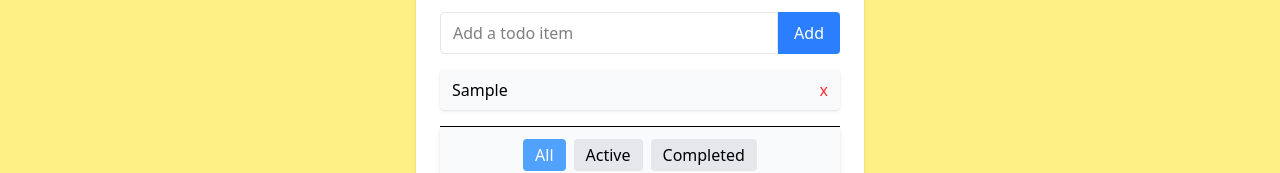
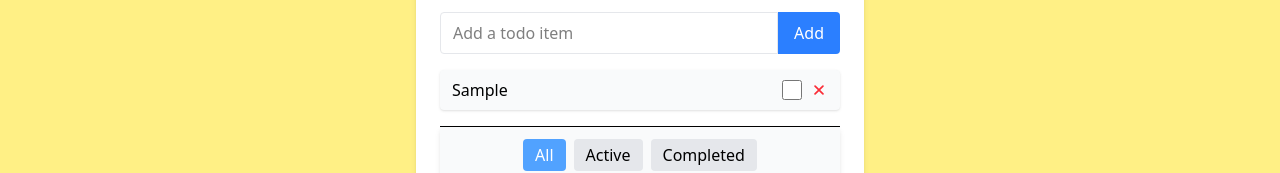
Before and after one commit to ifechiglory/to-do, a React (Vite) app: page / in a window 1280 px wide. Both pictures are taken after typing "Sample" into the empty fields and a click on the button "Add". Shown: the part 164-337 px from the top of the page. Built offline with nearby package versions, Linux system fonts and the light colour scheme.

Commit message:
add feature: conditional filtering

```diff
--- a/package.json
+++ b/package.json
@@ -14,6 +14,7 @@
     "@tailwindcss/vite": "^4.1.12",
     "react": "^19.1.1",
     "react-dom": "^19.1.1",
+    "react-icons": "^5.5.0",
     "react-redux": "^9.2.0",
     "react-router-dom": "^7.8.1",
     "tailwindcss": "^4.1.12"
--- a/src/components/TodoList.jsx
+++ b/src/components/TodoList.jsx
@@ -6,6 +6,7 @@ import {
   clearTodos,
 } from "../features/todos/todosSlice";
 import { useState } from "react";
+import { IoClose } from 'react-icons/io5'
 
 export default function TodoList() {
   const todos = useSelector((state) => state.todos);
@@ -42,45 +43,54 @@ export default function TodoList() {
         </button>
       </section>
       <ul className="space-y-2">
-        {filteredTodos.length > 0 ? (
+        {todos.length === 0 ? (
+          // Entire todo list is empty
+          <li className="bg-gray-100 text-center text-gray-500 italic px-4 py-6 rounded-lg shadow-md">
+            <p className="text-sm">
+              You currently have nothing on your todo list.
+            </p>
+            <p className="text-xs mt-1">
+              Add a todo item to your list to get started ✅
+            </p>
+          </li>
+        ) : filteredTodos.length === 0 && filter === "Completed" ? (
+          <li className="bg-gray-100 text-center text-gray-500 italic px-4 py-6 rounded-lg shadow-md">
+            <p className="text-sm">You have not completed any todo item yet.</p>
+          </li>
+        ) : (
           filteredTodos.map((todo) => (
             <li
-              className="flex justify-between items-center bg-gray-50 px-3 py-2 rounded shadow-sm"
               key={todo.id}
+              className={`flex justify-between items-center bg-gray-50 px-3 py-2 rounded shadow-sm cursor-pointer transition-all duration-300 ${
+                todo.completed ? "opacity-60" : "opacity-100"
+              }`}
             >
               <span
-                onClick={() => dispatch(toggleTodo(todo.id))}
-                className={`cursor-pointer ${
+                className={`flex-grow transition-opacity duration-300 ${
                   todo.completed ? "line-through text-gray-500" : ""
                 }`}
               >
                 {todo.text}
               </span>
-              <button
-                className="text-red-500 hover:text-red-700"
-                onClick={() => dispatch(deleteTodo(todo.id))}
-              >
-                x
-              </button>
+
+              <section className="flex items-center gap-2">
+                <input
+                  type="checkbox"
+                  checked={todo.completed}
+                  onChange={() => dispatch(toggleTodo(todo.id))}
+                  title="Mark as completed"
+                  className="w-5 h-5 rounded border-gray-300 accent-green-500 focus:ring-green-400 cursor-pointer"
+                />
+                <button
+                  onClick={() => dispatch(deleteTodo(todo.id))}
+                  title="Delete todo"
+                  className="text-red-500 hover:text-red-700 hover:cursor-pointer text-lg"
+                >
+                  <IoClose />
+                </button>
+              </section>
             </li>
           ))
-        ) : (
-          <li className="bg-gray-50 text-center text-gray-400 italic px-4 py-6 rounded-lg shadow-md">
-            {filter === "Completed" && todos.length > 0 ? (
-              <p className="text-sm">
-                You have not completed any todo item yet.
-              </p>
-            ) : (
-              <>
-                <p className="text-sm">
-                  You currently have nothing on your todo list.
-                </p>
-                <p className="text-xs mt-1">
-                  Add a todo item to your list to get started ✅
-                </p>
-              </>
-            )}
-          </li>
         )}
       </ul>
 
```
Also changed, not shown: 1 other file (tests, documents, lock files or other folders).
